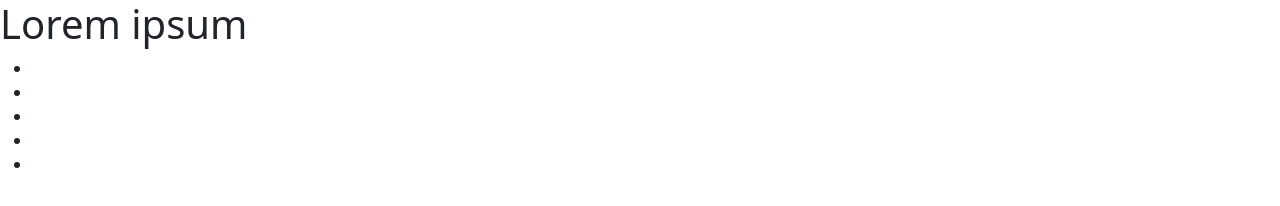
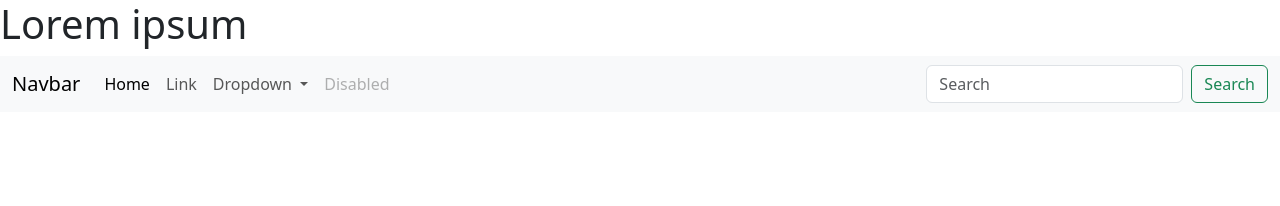
Before and after one commit to abrilaielloaa/pruebagit, a plain HTML site: page index.html in a window 1280 px wide. Drawn offline with nearby package versions, Linux system fonts and the light colour scheme.

Commit message:
trabaje con bootstrap

```diff
--- a/index.html
+++ b/index.html
@@ -10,15 +10,42 @@
 <body>
     <header>
         <h1>Lorem ipsum</h1>
-        <nav>
-            <ul>
-                <li></li>
-                <li></li>
-                <li></li>
-                <li></li>
-                <li></li>
-            </ul>
-        </nav>
+        <nav class="navbar navbar-expand-lg bg-light">
+            <div class="container-fluid">
+              <a class="navbar-brand" href="#">Navbar</a>
+              <button class="navbar-toggler" type="button" data-bs-toggle="collapse" data-bs-target="#navbarSupportedContent" aria-controls="navbarSupportedContent" aria-expanded="false" aria-label="Toggle navigation">
+                <span class="navbar-toggler-icon"></span>
+              </button>
+              <div class="collapse navbar-collapse" id="navbarSupportedContent">
+                <ul class="navbar-nav me-auto mb-2 mb-lg-0">
+                  <li class="nav-item">
+                    <a class="nav-link active" aria-current="page" href="#">Home</a>
+                  </li>
+                  <li class="nav-item">
+                    <a class="nav-link" href="#">Link</a>
+                  </li>
+                  <li class="nav-item dropdown">
+                    <a class="nav-link dropdown-toggle" href="#" role="button" data-bs-toggle="dropdown" aria-expanded="false">
+                      Dropdown
+                    </a>
+                    <ul class="dropdown-menu">
+                      <li><a class="dropdown-item" href="#">Action</a></li>
+                      <li><a class="dropdown-item" href="#">Another action</a></li>
+                      <li><hr class="dropdown-divider"></li>
+                      <li><a class="dropdown-item" href="#">Something else here</a></li>
+                    </ul>
+                  </li>
+                  <li class="nav-item">
+                    <a class="nav-link disabled">Disabled</a>
+                  </li>
+                </ul>
+                <form class="d-flex" role="search">
+                  <input class="form-control me-2" type="search" placeholder="Search" aria-label="Search">
+                  <button class="btn btn-outline-success" type="submit">Search</button>
+                </form>
+              </div>
+            </div>
+          </nav>
     </header>
     <main>
         <section>
```
